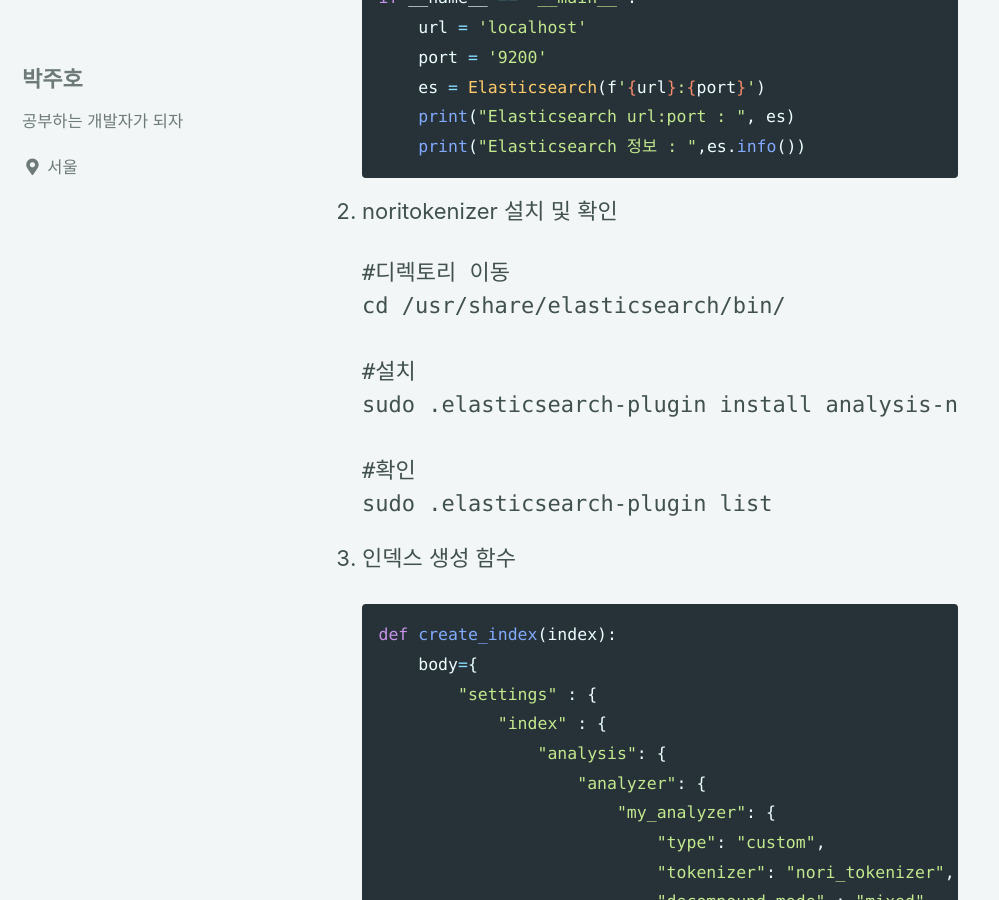
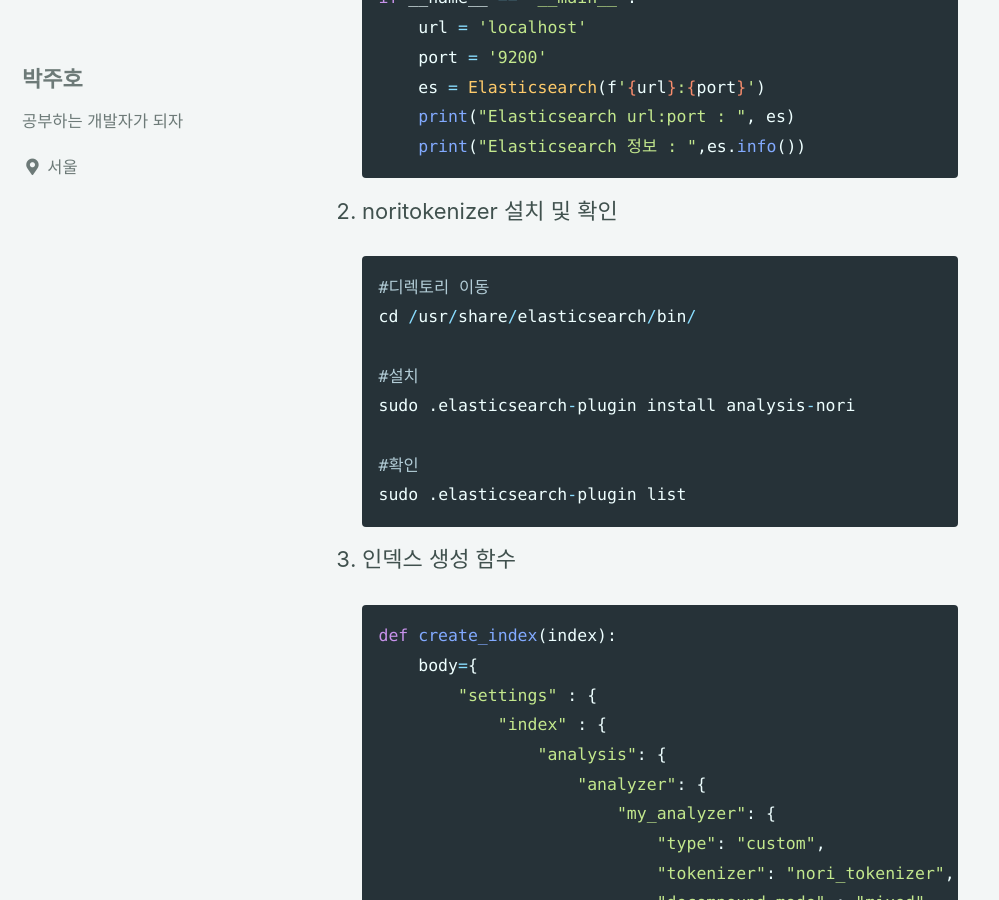
Before and after one commit to JhPlayGround/JhPlayGround.github.io, a Jekyll site: the page built from _posts/2021-02-03-elasticsearh_python.md, in a window 1280 px wide and 900 px high, scrolled down 681 px. Shown: the whole window, without its empty margins (0-999 px from the left). Built offline with Jekyll 4.4.1, drawn with Linux system fonts in a browser that asks for light colours; cached includes are drawn as plain includes.

Commit message:
no message

````diff
--- a/_posts/2021-02-03-elasticsearh_python.md
+++ b/_posts/2021-02-03-elasticsearh_python.md
@@ -36,7 +36,7 @@
 
 3. noritokenizer 설치 및 확인
 
-   ```linux
+   ```python
    #디렉토리 이동
    cd /usr/share/elasticsearch/bin/
 
````
